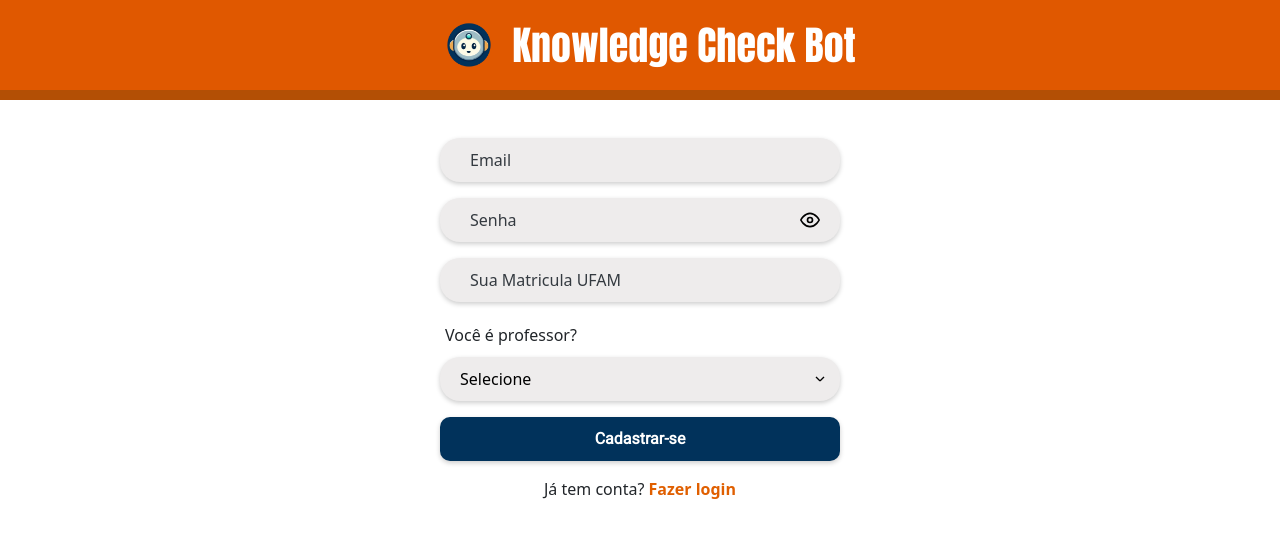
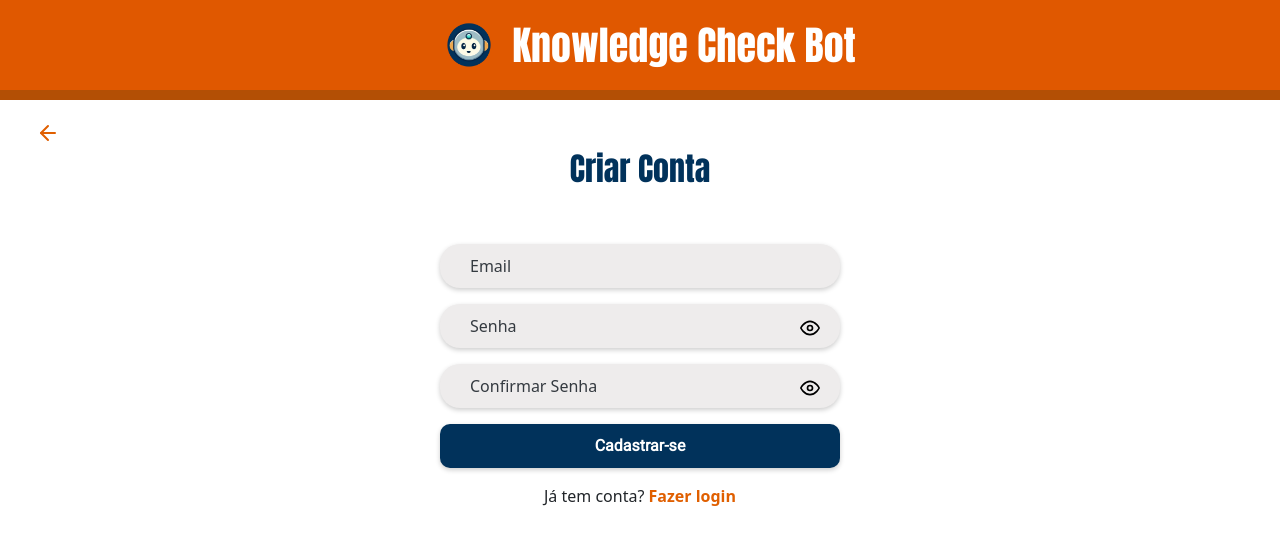
Before and after one commit to IComp-Repo/poll-miniapp, a Next.js app: page /register in a window 1280 px wide. Shown: the top 544 px of the page. Built offline with nearby package versions, Linux system fonts and the light colour scheme.

Commit message:
feat: criacao de landing page

```diff
--- a/src/config/routes.ts
+++ b/src/config/routes.ts
@@ -18,5 +18,6 @@ export const APP_ROUTES = {
   CREATE_POLLS: '/createPolls',
   LOGIN: '/login',
   REGISTER: '/register',
-  MENU: '/menu'
+  MENU: '/menu',
+  PRINCIPAL: '/'
 };
--- a/src/pages/login.tsx
+++ b/src/pages/login.tsx
@@ -1,3 +1,4 @@
+import NavBack from "@/components/navBack";
 import { APP_ROUTES } from "@/config/routes";
 import { zodResolver } from "@hookform/resolvers/zod";
 import "bootstrap/dist/css/bootstrap.min.css";
@@ -57,7 +58,8 @@ export default function Login() {
   return (
     <>
       <Header title={"Knowledge Check Bot"} showMenu={false} />
-
+      <NavBack/>
+      <h1 className={styles.SubTitle}>Login</h1>
       <div className="container py-5 d-flex flex-column align-items-center">
         <form
           onSubmit={handleSubmit(onSubmit)}
--- a/src/pages/logout.tsx
+++ b/src/pages/logout.tsx
@@ -13,7 +13,7 @@ export default function LogoutPage() {
     auth.logout();
 
     const timer = setTimeout(() => {
-      router.replace(APP_ROUTES.LOGIN);
+      router.replace(APP_ROUTES.PRINCIPAL);
     }, 500);
 
     return () => clearTimeout(timer);
--- a/src/pages/menu.tsx
+++ b/src/pages/menu.tsx
@@ -30,7 +30,7 @@ export default function Menu() {
 
     return (
         <>
-            <Header title="Knowledge Check Bot" showMenu={false} />
+            <Header title="Knowledge Check Bot" showMenu={true} />
             <div className="container py-5">
                 <div className="row justify-content-center g-4">
                     {cards.map((card, index) => (
--- a/src/pages/register.tsx
+++ b/src/pages/register.tsx
@@ -1,3 +1,4 @@
+import NavBack from "@/components/navBack";
 import { APP_ROUTES } from "@/config/routes";
 import { baseRegisterSchema, RegisterSchemaInput } from "@/schemas/registerSchema";
 import { postRegister } from "@/services/post-register";
@@ -14,27 +15,23 @@ import styles from "../styles/useGlobal.module.css";
 
 export default function Register() {
   const [showPassword, setShowPassword] = useState(false);
+  const [showConfirmPassword, setShowConfirmPassword] = useState(false);
   const [loading, setLoading] = useState(false);
   const router = useRouter();
   const auth = useAuth();
 
-  const {
-    register,
-    handleSubmit,
-    formState: { errors },
-  } = useForm<RegisterSchemaInput>({
+  const { register, handleSubmit, formState: { errors } } = useForm<RegisterSchemaInput>({
     resolver: zodResolver(baseRegisterSchema),
     mode: "onTouched",
   });
 
-
   const onSubmit = async (data: RegisterSchemaInput) => {
-
     try {
       setLoading(true);
       const response = await postRegister(data);
-      const { tokens, message } = response.data
-      if (tokens.acess_token) {
+      const { tokens, message } = response.data;
+
+      if (tokens.access_token) {
         auth.login(tokens.access_token, tokens.refresh_token);
         toast.success(message || "Registrado com sucesso!");
         router.push(APP_ROUTES.MENU);
@@ -45,7 +42,7 @@ export default function Register() {
       const errorMessage =
         error?.response?.data?.message ||
         error?.message ||
-        "Ocorreu um erro ao fazer login.";
+        "Ocorreu um erro ao registrar o usuário.";
       toast.error(errorMessage);
     } finally {
       setLoading(false);
@@ -54,10 +51,10 @@ export default function Register() {
 
   return (
     <>
-      <Header title={'Knowledge Check Bot'} showMenu={false} />
-
+      <Header title="Knowledge Check Bot" showMenu={false} />
+      <NavBack />
+      <h1 className={styles.SubTitle}>Criar Conta</h1>
       <div className="container py-5 d-flex flex-column align-items-center" color="#F8F9FA">
-
         <form
           onSubmit={handleSubmit(onSubmit)}
           className="w-100"
@@ -69,31 +66,28 @@ export default function Register() {
               placeholder="Email"
               className={styles.input}
               {...register("email")}
+              aria-invalid={errors.email ? "true" : "false"}
             />
+            {errors.email && <p className="text-danger mt-1">{errors.email.message}</p>}
+          </div>
 
-            {errors.email && (
-              <p className="text-danger mt-1">{errors.email.message}</p>
-            )}
-          </div>
-          <div className="mb-3" style={{ position: "relative", width: "100%" }}>
-
+          <div className="mb-3 position-relative">
             <input
               type={showPassword ? "text" : "password"}
               placeholder="Senha"
               className={styles.input}
               {...register("password")}
+              aria-invalid={errors.password ? "true" : "false"}
             />
-            {errors.password && (
-              <p className="text-danger mt-1">{errors.password.message}</p>
-            )}
+            {errors.password && <p className="text-danger mt-1">{errors.password.message}</p>}
 
             <button
+              type="button"
               onClick={() => setShowPassword(!showPassword)}
-              type="button"
               style={{
                 position: "absolute",
                 right: "8px",
-                top: "10%",
+                top: "50%",
                 transform: "translateY(-50%)",
                 background: "transparent",
                 border: "none",
@@ -103,99 +97,93 @@ export default function Register() {
               aria-label={showPassword ? "Esconder senha" : "Mostrar senha"}
             >
               {showPassword ? (
-                <svg
-                  xmlns="http://www.w3.org/2000/svg"
-                  width="20"
-                  height="20"
-                  fill="none"
-                  stroke="currentColor"
-                  strokeWidth="2"
-                  strokeLinecap="round"
-                  strokeLinejoin="round"
-                  viewBox="0 0 24 24"
-                >
+                <svg xmlns="http://www.w3.org/2000/svg" width="20" height="20" fill="none" stroke="currentColor" strokeWidth="2" strokeLinecap="round" strokeLinejoin="round" viewBox="0 0 24 24">
                   <path d="M17.94 17.94A10.12 10.12 0 0 1 12 19.5c-4.58 0-8.53-3.06-10-7.5a10.29 10.29 0 0 1 2.1-3.36" />
                   <path d="M1 1l22 22" />
                   <path d="M9.88 9.88a3 3 0 0 0 4.24 4.24" />
                   <path d="M14.12 14.12a3 3 0 0 1-4.24-4.24" />
                 </svg>
               ) : (
-                <svg
-                  xmlns="http://www.w3.org/2000/svg"
-                  width="20"
-                  height="20"
-                  fill="none"
-                  stroke="currentColor"
-                  strokeWidth="2"
-                  strokeLinecap="round"
-                  strokeLinejoin="round"
-                  viewBox="0 0 24 24"
-                >
+                <svg xmlns="http://www.w3.org/2000/svg" width="20" height="20" fill="none" stroke="currentColor" strokeWidth="2" strokeLinecap="round" strokeLinejoin="round" viewBox="0 0 24 24">
                   <path d="M1 12s4-8 11-8 11 8 11 8-4 8-11 8-11-8-11-8z" />
                   <circle cx="12" cy="12" r="3" />
                 </svg>
               )}
             </button>
-            <div className="mb-3 mt-3">
+          </div>
+
+          <div className="mb-3 position-relative">
             <input
-                type="text"
-                placeholder="Sua Matricula UFAM"
+              type={showConfirmPassword ? "text" : "password"}
+              placeholder="Confirmar Senha"
+              {...register("confirmPassword")}
               className={styles.input}
-                {...register("register")}
-                onChange={(e) => {
-                  const onlyNums = e.target.value.replace(/\D/g, "");
-                  e.target.value = onlyNums;
-                }}
             />
 
-            </div>
-            <div className="mb-3 mt-3">
-              <label htmlFor="isProfessor" className={styles.label}>
-                Você é professor?
-              </label>
-              <select
-                id="isProfessor"
-                className={styles.inputSelect}
-                {...register("is_professor")}
+            {errors.confirmPassword && <p className="text-danger mt-1">{errors.confirmPassword.message}</p>}
+
+            <button
+              type="button"
+              onClick={(e) => {
+                e.preventDefault();
+                setShowConfirmPassword(!showConfirmPassword);
+              }}
+              style={{
+                position: "absolute",
+                right: "8px",
+                top: "50%",
+                transform: "translateY(-50%)",
+                background: "transparent",
+                border: "none",
+                cursor: "pointer",
+                paddingRight: "12px",
+                zIndex: 2,
+              }}
+              aria-label={showConfirmPassword ? "Esconder senha" : "Mostrar senha"}
             >
-                <option value="">Selecione</option>
-                <option value="true">Sim</option>
-                <option value="false">Não</option>
-              </select>
-              {errors.is_professor && (
-                <p className="text-danger mt-1">{errors.is_professor.message}</p>
+              {showConfirmPassword ? (
+                <svg xmlns="http://www.w3.org/2000/svg" width="20" height="20" fill="none" stroke="currentColor" strokeWidth="2" strokeLinecap="round" strokeLinejoin="round" viewBox="0 0 24 24">
+                  <path d="M17.94 17.94A10.12 10.12 0 0 1 12 19.5c-4.58 0-8.53-3.06-10-7.5a10.29 10.29 0 0 1 2.1-3.36" />
+                  <path d="M1 1l22 22" />
+                  <path d="M9.88 9.88a3 3 0 0 0 4.24 4.24" />
+                  <path d="M14.12 14.12a3 3 0 0 1-4.24-4.24" />
+                </svg>
+              ) : (
+                <svg xmlns="http://www.w3.org/2000/svg" width="20" height="20" fill="none" stroke="currentColor" strokeWidth="2" strokeLinecap="round" strokeLinejoin="round" viewBox="0 0 24 24">
+                  <path d="M1 12s4-8 11-8 11 8 11 8-4 8-11 8-11-8-11-8z" />
+                  <circle cx="12" cy="12" r="3" />
+                </svg>
               )}
-            </div>
+            </button>
+
           </div>
 
-          <button className={styles.submit} type="submit" disabled={loading}>
+          <button
+            className={styles.submit}
+            type="submit"
+            disabled={loading}
+          >
             {loading ? (
               <>
-                <span
-                  className="spinner-border spinner-border-sm me-2"
-                  role="status"
-                  aria-hidden="true"
-                ></span>
+                <span className="spinner-border spinner-border-sm me-2" role="status" aria-hidden="true"></span>
                 Carregando...
               </>
             ) : (
               "Cadastrar-se"
             )}
           </button>
-          {errors.root && (
-            <p className="text-danger mt-1">{errors.root.message}</p>
-          )}
+
+          {errors.root && <p className="text-danger mt-1">{errors.root.message}</p>}
         </form>
 
         <ToastContainer position="top-right" autoClose={3000} />
+
         <p className="mt-3">
           Já tem conta?{" "}
-          <Link href="/login"
-            className={styles.registerButton}>
+          <Link href="/login" className={styles.registerButton}>
             Fazer login
           </Link>
         </p>
-
       </div>
     </>
   );
--- a/src/schemas/registerSchema.ts
+++ b/src/schemas/registerSchema.ts
@@ -1,13 +1,17 @@
 import { z } from "zod";
 
 export const baseRegisterSchema = z.object({
-    email: z.string().email({ message: "Email inválido" }),
-    password: z.string().min(8, { message: "A senha deve ter pelo menos 8 caracteres" }),
-    register: z.string().min(1, { message: "Matrícula obrigatória" }),
-    is_professor: z.boolean({
-        required_error: "Selecione se você é professor",
-        invalid_type_error: "Selecione se você é professor",
-    }),
+  email: z.string().email({ message: "Email inválido" }),
+  password: z.string().min(8, { message: "A senha deve ter pelo menos 8 caracteres" }),
+  confirmPassword: z.string().min(8, { message: "A confirmação de senha deve ter pelo menos 8 caracteres" }),
+}).superRefine((data, ctx) => {
+  if (data.password !== data.confirmPassword) {
+    ctx.addIssue({
+      code: "custom",
+      message: "As senhas não coincidem",
+      path: ["confirmPassword"], // adiciona erro direto no campo
+    });
+  }
 });
 
 export type RegisterSchemaInput = z.input<typeof baseRegisterSchema>;
--- a/src/styles/useGlobal.module.css
+++ b/src/styles/useGlobal.module.css
@@ -201,6 +201,7 @@
 }
 
 
+
 .cardTitle {
   font-size: 1.25rem;
   font-weight: 600;
```
Also changed, not shown: src/components/StatCard.tsx (+11 -7 lines), src/pages/index.tsx (+62 -41 lines), src/shared/context/AuthContext.tsx (+27 -22 lines), src/assets/entrance.svg (added), src/assets/side-image.png (added). Lines whose indentation alone changed are shown as unchanged.
